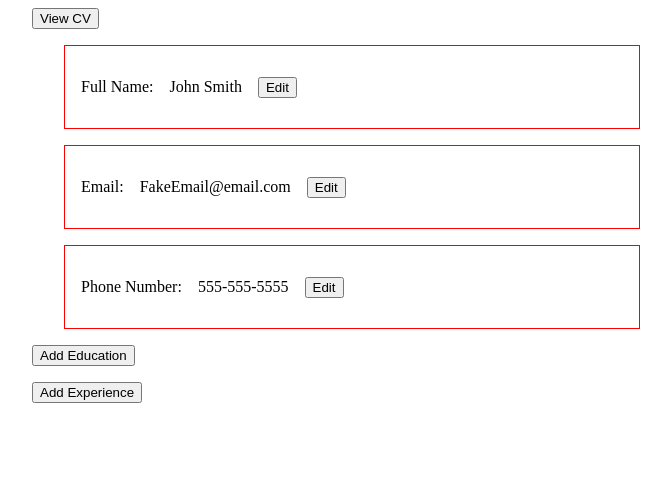
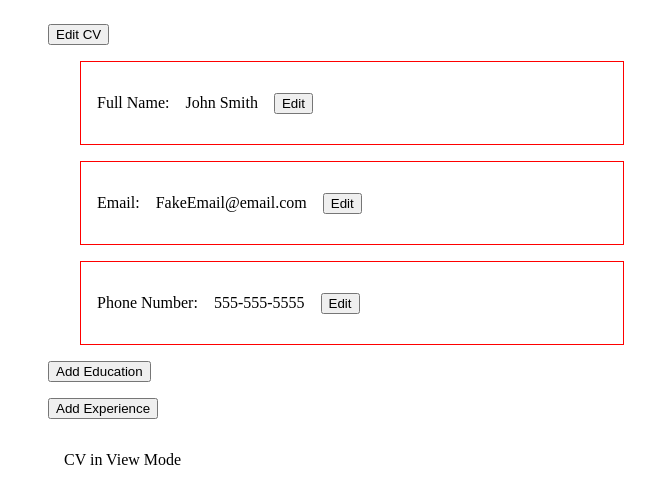
Before and after one commit to RShillgit/cv-project, a React (Create React App) app: page / in a window 1280 px wide. Both pictures are taken after a click on the button "View CV". Shown: the top 504 px of the page, without its empty margins (288-959 px from the left). Built offline with nearby package versions, Linux system fonts and the light colour scheme.

Commit message:
View Edit Button Basic Logic

```diff
--- a/src/App.js
+++ b/src/App.js
@@ -3,6 +3,7 @@ import './styles/app.css';
 import General from "./components/general";
 import Education from "./components/education";
 import Experience from "./components/experience";
+import View from "./components/view";
 
 class App extends Component{
   constructor() {
@@ -11,6 +12,7 @@ class App extends Component{
     this.state = {
       education: [],
       experience: [],
+      preview: false,
     }
   }
 
@@ -31,8 +33,26 @@ class App extends Component{
     }
   }
 
-  submitInfo = (e) => {
-    console.log(e.target)
+  viewEditClick = () => {
+    this.setState(({
+      preview: !this.state.preview
+    }), this.handleView)
+  }
+
+  handleView = () => {
+
+    const previewEditBtn = document.getElementById('preview-edit');
+    const viewCVDiv = document.querySelector('.viewCV');
+
+    // Change button text and viewCV display depending on what screen is rendered
+    if (this.state.preview === false) {
+      previewEditBtn.innerHTML = 'View CV';
+      viewCVDiv.style.display = 'none';
+    }
+    else {
+      previewEditBtn.innerHTML = 'Edit CV';
+      viewCVDiv.style.display = 'flex';
+    }
   }
 
   render() {
@@ -40,7 +60,8 @@ class App extends Component{
     return (
       <div className="cv">
 
-        <button onClick={this.submitInfo}>View CV</button>
+        <div className="editCV">
+          <button id="preview-edit" onClick={this.viewEditClick}>View CV</button>
 
           <General />
 
@@ -53,6 +74,11 @@ class App extends Component{
           <div className="experience">
             {this.state.experience.map(() => <Experience />)}
           </div>
+        </div>
+
+        <div className="viewCV">
+          <View />
+        </div>
 
       </div>
     );
--- /dev/null
+++ b/src/components/view.js
@@ -0,0 +1,16 @@
+import { Component } from "react";
+
+class View extends Component {
+    constructor(props) {
+        super(props);
+    }
+
+    render() {
+        return (
+            <div>
+                CV in View Mode
+            </div>
+        )
+    }
+}
+export default View;
--- a/src/styles/app.css
+++ b/src/styles/app.css
@@ -23,3 +23,7 @@
     padding: 1rem;
     border: 1px solid blue;
 }
+
+.viewCV {
+    display: none;
+}
```
Lines whose indentation alone changed are shown as unchanged.
